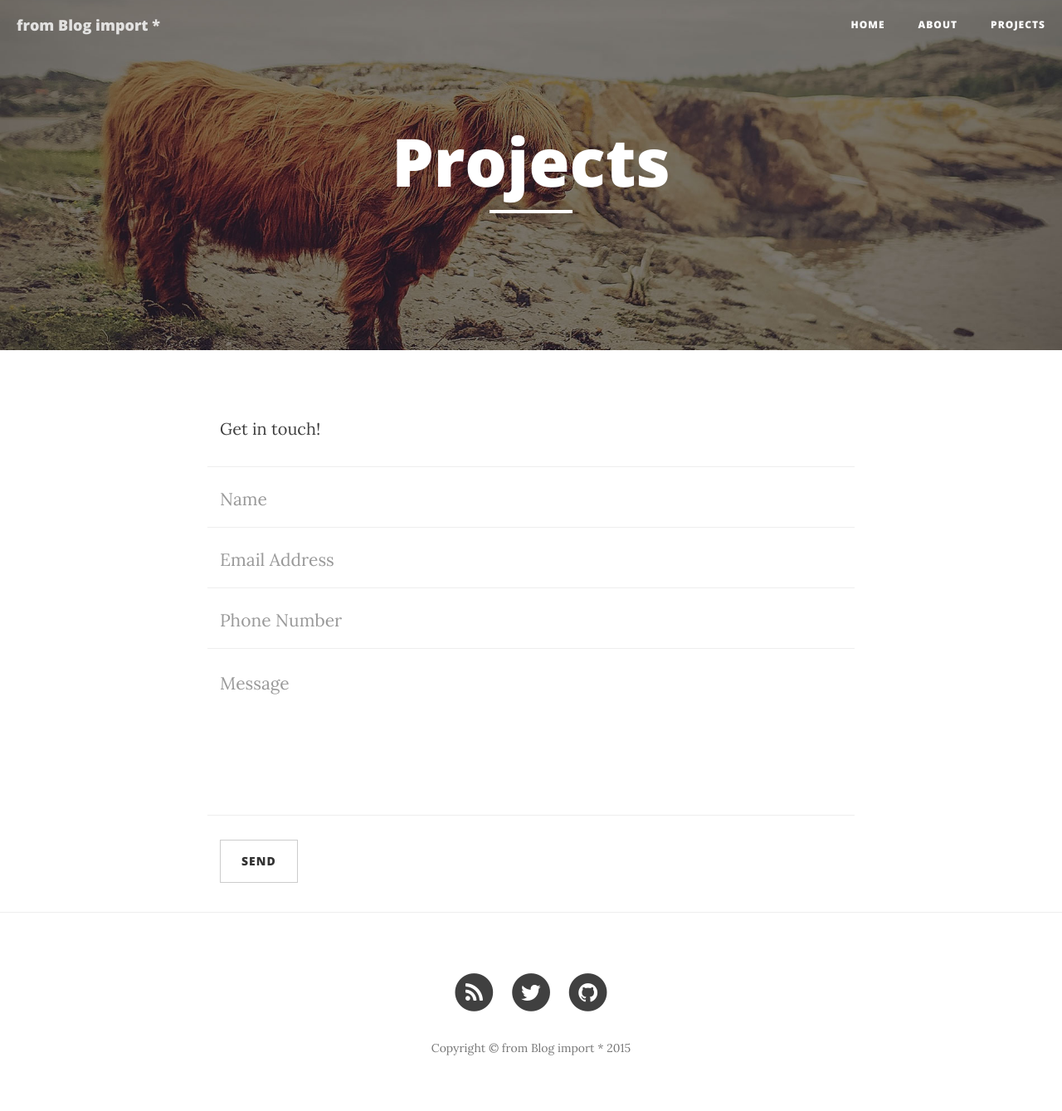
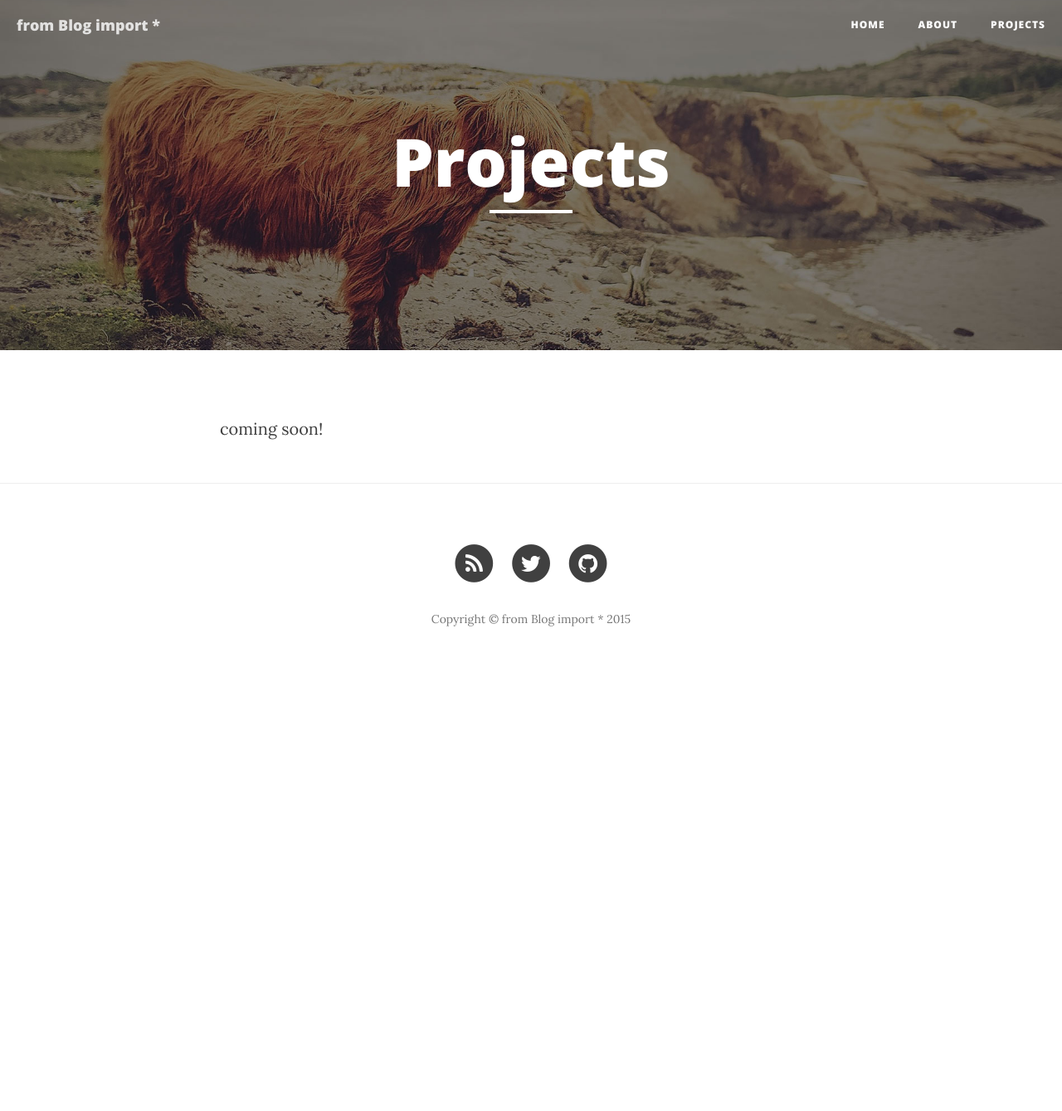
Before and after one commit to AmaxJ/AmaxJ.github.io, a Jekyll site: the page built from projects.html, in a window 1280 px wide. Shown: the whole page at 83% size. Built offline with Jekyll 4.4.1, drawn with Linux system fonts in a browser that asks for light colours; nearby versions of some CDN libraries; after the commit the page ends 900 px from its top, so only the background shows below that.

Commit message:
more config

```diff
--- a/_config.yml
+++ b/_config.yml
@@ -5,7 +5,7 @@
 description: "A blog about my quest to become a developer."
 baseurl: ""
 url: "http://yourdomain.com"
-twitter_username: SBootstrap
+twitter_username: Amjohnson88
 github_username:  AmaxJ
 facebook_username:
 
--- a/projects.html
+++ b/projects.html
@@ -5,44 +5,4 @@
 header-img: "img/contact-bg.jpg"
 ---
 
-<p>Get in touch!</p>
-<!-- Contact Form - Enter your email address on line 19 of the mail/contact_me.php file to make this form work. -->
-<!-- WARNING: Some web hosts do not allow emails to be sent through forms to common mail hosts like Gmail or Yahoo. It's recommended that you use a private domain email address! -->
-<!-- NOTE: To use the contact form, your site must be on a live web host with PHP! The form will not work locally! -->
-<form name="sentMessage" id="contactForm" novalidate>
-    <div class="row control-group">
-        <div class="form-group col-xs-12 floating-label-form-group controls">
-            <label>Name</label>
-            <input type="text" class="form-control" placeholder="Name" id="name" required data-validation-required-message="Please enter your name.">
-            <p class="help-block text-danger"></p>
-        </div>
-    </div>
-    <div class="row control-group">
-        <div class="form-group col-xs-12 floating-label-form-group controls">
-            <label>Email Address</label>
-            <input type="email" class="form-control" placeholder="Email Address" id="email" required data-validation-required-message="Please enter your email address.">
-            <p class="help-block text-danger"></p>
-        </div>
-    </div>
-    <div class="row control-group">
-        <div class="form-group col-xs-12 floating-label-form-group controls">
-            <label>Phone Number</label>
-            <input type="tel" class="form-control" placeholder="Phone Number" id="phone" required data-validation-required-message="Please enter your phone number.">
-            <p class="help-block text-danger"></p>
-        </div>
-    </div>
-    <div class="row control-group">
-        <div class="form-group col-xs-12 floating-label-form-group controls">
-            <label>Message</label>
-            <textarea rows="5" class="form-control" placeholder="Message" id="message" required data-validation-required-message="Please enter a message."></textarea>
-            <p class="help-block text-danger"></p>
-        </div>
-    </div>
-    <br>
-    <div id="success"></div>
-    <div class="row">
-        <div class="form-group col-xs-12">
-            <button type="submit" class="btn btn-default">Send</button>
-        </div>
-    </div>
-</form>
+<p>coming soon!</p>
```
